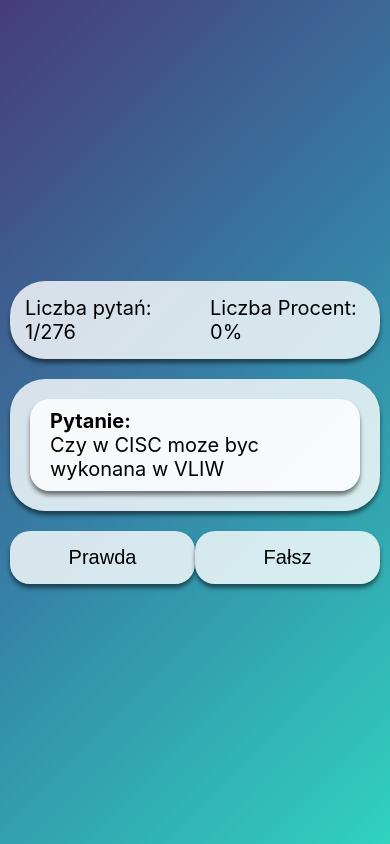
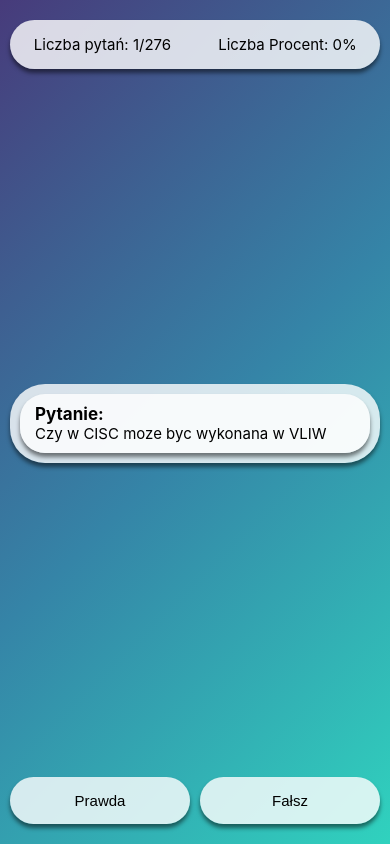
Before and after one commit to MiskoX/FajniejszeAK, a React (Create React App) app: page / in a window 390 px wide. Built offline with nearby package versions, Linux system fonts and the light colour scheme.

Commit message:
Zmieniony layout na telefony

```diff
--- a/src/App.css
+++ b/src/App.css
@@ -24,6 +24,11 @@ p{
 
 .Quiz{
   width: 70%;
+  min-height: 100vh;
+  display: flex;
+  flex-direction: column;
+  justify-content: center;
+  align-items: center;
 }
 
 .Navbar{
@@ -87,7 +92,7 @@ p{
   border: none;
   background-color: rgba(255, 255, 255, 0.8);
   padding: 15px 20px;
-  border-radius: 20px;
+  border-radius: 35px;
   width: 50%;
 
   display: flex;
@@ -113,12 +118,12 @@ p{
   grid-template-rows: 1fr;
   grid-column-gap: 0px;
   grid-row-gap: 0px;
-  margin-top: 20px;
+  margin: 20px 0;
 }
 
 .SingleButton{
   width: 100%;
-  margin-top: 20px;
+  margin: 20px 0;
 }
 
 .Button{
@@ -130,9 +135,55 @@ p{
   .Quiz {
     width: 100%;
     padding: 10px;
+    justify-content: space-between;
+  }
+
+  .Navbar{
+    font-size: 15px;
   }
 
   .Button button{
     width: 100%;
+    font-size: 15px;
   }
+
+  .Navbar{
+    margin: 10px 0;
+  }
+
+  .Buttons{
+    grid-column-gap: 10px;
+    margin: 10px 0;
+  }
+
+  .QuestionBox{
+    padding: 10px;
+  }
+
+  .Question{
+    border-radius: 25px;
+    padding: 10px 15px;
+    font-size: 17px;
+  }
+
+  .Question p{
+    font-size: 15px;
+  }
+
+  .Description{
+    border-radius: 25px;
+    padding: 10px 15px;
+    margin-top: 10px;
+    font-size: 17px;
+  }
+
+  .Description p{
+    font-size: 15px;
+  }
+
+  .SingleButton{
+    margin: 10px 0;
+  }
+
+
 }
```
